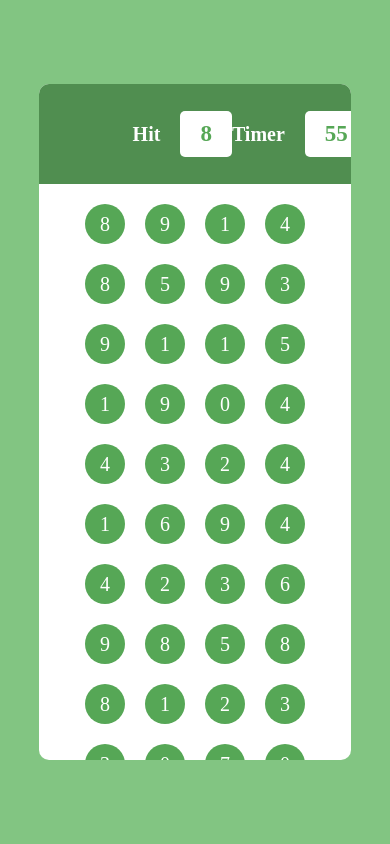
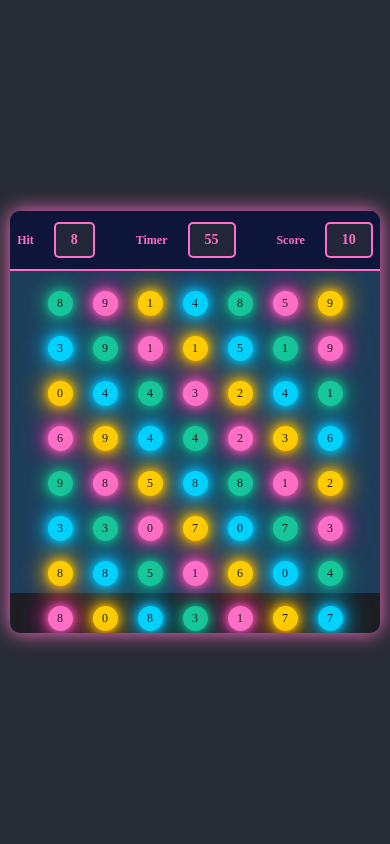
Before and after one commit to Torabarnob203311003/Bubble-Game, a plain HTML site: page index.html in a window 390 px wide. Drawn offline with Linux system fonts and the light colour scheme.

Commit message:
cahnges the  color scheme and  the game over wish and added the play again button

```diff
--- a/index.html
+++ b/index.html
@@ -26,7 +26,7 @@
 
                             </div>
                                 <div class="elem">
-                                    <h2>score</h2>
+                                    <h2>Score</h2>
                                 <div id="scoreval" class="box">0</div>
 
                             </div>
--- a/script.js
+++ b/script.js
@@ -1,10 +1,18 @@
 var timer =60;
-var score =0;
+var score = 0;
 var hitrn = 0;
  function increaseScore(){
 
-  score += 10;
- document.querySelector('#scoreval').textContent = score;
+ score+=10;
+
+document.querySelector('#scoreval').textContent =  score ;
+
+
+
+
+
+
+
 
   };
 function makeBubble(){
@@ -31,9 +39,49 @@ function runTimer(){
      else{
 
         clearInterval(timerint);// i did this bcz withouting clearing the time interval in background it will be run  randomly and it will take space... so for managing the memory soace i use this else option.. nothing else..
-        document.querySelector("#pbtm").innerHTML =`<h1>Game Over</h1>
-        `
+        document.querySelector("#pbtm").innerHTML =`
+
+
+
+         <div class="game-over-container">
+                <div><h1>Game Over</h1></div>
+                <div><h1>Your Score is: ${score}</h1></div>
+                <div><h1>  Best Of Luck For Next Time</h1></div>
+                <button id="reloadButton">Play Again</button>
+            </div>
+            <style>
+                     #reloadButton{
+                           padding:10px;
+                           border-radius :10px;
+                           font-family: "Gilroy";
+                           font-weight:700;
+                           text:15px;
+                           margin: 20px 0;
+     font-size: 2rem;
+     font-weight: 600;
+   //   text-shadow: 0 0 10px #ff6ec7, 0 0 20px #ff3ba7, 0 0 30px #ff0099;
+      text-align: center;
+     background-color: #1b1e23;
+
+     border-radius: 10px;
+     box-shadow: 0 0 20px #13a682;
+     /* Pink shadow */
+     color: #00d2ff;
+     /* Neon yellow text */
+
+                     }
+
+            </style>
+
+
+      `
+      ;
+        document.getElementById('reloadButton').addEventListener('click', function() {
+            location.reload(); // Reload the page
+        });
+
      }
+
         document.querySelector("#runtimeval").textContent=timer;
     },1000);
 
--- a/styles.css
+++ b/styles.css
@@ -1,95 +1,260 @@
- *{
+* {
     font-family: "Gilroy";
-    margin :0;
-    padding : 0;
-    box-sizing : border-box;
-
+    margin: 0;
+    padding: 0;
+    box-sizing: border-box;
 }
 
- html,body{
+html, body {
+    width: 100%;
+    height: 100%;
+}
 
-    width :100%;
-    height :100%;
- }
 #main {
-    display:flex;
+    display: flex;
     align-items: center;
     justify-content: center;
-    width :100%;
-    height : 100%;
-    background-color:  rgb(130, 197, 130);
+    width: 100%;
+    height: 100%;
+    background-color: #282c34; /* Dark background for better contrast */
 }
- #panel{
+
+#panel {
     overflow: hidden;
-     width :80%;
-     height : 80%;
-     background-color: #fff;
-     border-radius:10px;
+    width: 80%;
+    height: 80%;
+    background-color: #1b1e23;
+    border-radius: 10px;
+    box-shadow: 0 0 20px #ff6ec7; /* Pink shadow */
 }
- .elem{
+
+.elem {
     display: flex;
     align-items: center;
     gap: 20px;
+}
 
-
-
-
-
- }
- #ptop{
-   padding: 0px 30%;
+#ptop {
+    padding: 0 10%;
     justify-content: space-between;
-
     align-items: center;
     display: flex;
-    color:#fff;
-     width :100%;
-     height : 100px;
-     background-color: rgb(80, 142, 80);
+    color: #ff6ec7; /* Pink text */
+    width: 100%;
+    height: 100px;
+    background-color: #0e153a; /* Dark blue background */
+    border-bottom: 2px solid #ff6ec7;
+}
 
- }
- .box{
-
-
-    padding : 10px 20px;
-    background-color: #fff;
+.box {
+    padding: 10px 20px;
+    background-color: #212738;
     border-radius: 5px;
     font-weight: 600;
-        font-size: 23px;
-        color: rgb(86, 167, 86);
-        border-radius: 5px;
+    font-size: 1.5rem;
+    color: #ff6ec7; /* Pink text */
+    border: 2px solid #ff6ec7;
 }
- .elem h2{
 
-        font-size: 20px;
+.elem h2 {
+    font-size: 1.25rem;
     font-weight: 600;
+    color: #ff6ec7; /* Pink text */
 }
- #pbtm{
+
+#pbtm {
     flex-wrap: wrap;
     display: flex;
     padding: 20px;
-   width : 100%;
+    width: 100%;
     height: calc(100% - 100px);
     gap: 20px;
     align-items: center;
     justify-content: center;
+    background-color: #1e3d59; /* Dark teal background */
 }
 
- .bubble{
-
+.bubble {
     display: flex;
     align-items: center;
     justify-content: center;
     width: 40px;
     height: 40px;
-        background-color: rgb(86, 167, 86);
-        color: #fff;
-        border-radius: 60%;
+    color: #1b1e23; /* Dark text */
+    border-radius: 50%;
     font-weight: 500;
-        font-size: 20px;
+    font-size: 1.25rem;
+    transition: all 0.3s ease;
+    box-shadow: 0 0 10px, 0 0 20px, 0 0 30px; /* Empty shadows to be set individually */
 }
- .bubble:hover{
 
-    background-color: rgb(44, 99, 44);
+/* Define neon colors */
+.bubble:nth-child(4n+1) {
+    background-color: #16c79a; /* Neon green */
+    box-shadow: 0 0 10px #16c79a, 0 0 20px #13a682, 0 0 30px #119570;
+}
+
+.bubble:nth-child(4n+2) {
+    background-color: #ff6ec7; /* Neon pink */
+    box-shadow: 0 0 10px #ff6ec7, 0 0 20px #ff3ba7, 0 0 30px #ff0099;
+}
+
+.bubble:nth-child(4n+3) {
+    background-color: #ffcc00; /* Neon yellow */
+    box-shadow: 0 0 10px #ffcc00, 0 0 20px #ffb700, 0 0 30px #ffa500;
+}
+
+.bubble:nth-child(4n+4) {
+    background-color: #00d2ff; /* Neon blue */
+    box-shadow: 0 0 10px #00d2ff, 0 0 20px #00bfff, 0 0 30px #00acee;
+}
+
+.bubble:hover {
+    transform: scale(1.1);
     cursor: pointer;
 }
+
+/* Hover effects */
+.bubble:nth-child(4n+1):hover {
+    background-color: #13a682;
+    box-shadow: 0 0 10px #16c79a, 0 0 20px #13a268, 0 0 30px #119570;
+}
+
+.bubble:nth-child(4n+2):hover {
+    background-color: #ff3ba7;
+    box-shadow: 0 0 10px #ff6ec7, 0 0 20px #ff3ba7, 0 0 30px #ff0099;
+}
+
+.bubble:nth-child(4n+3):hover {
+    background-color: #ffb700;
+    box-shadow: 0 0 10px #ffcc00, 0 0 20px #ffb700, 0 0 30px #ffa500;
+}
+
+.bubble:nth-child(4n+4):hover {
+    background-color: #00bfff;
+    box-shadow: 0 0 10px #00d2ff, 0 0 20px #00bfff, 0 0 30px #00acee;
+}
+
+@media (max-width: 1024px) {
+    #panel {
+        width: 90%;
+        height: 70%;
+    }
+
+    .box {
+        font-size: 1.25rem;
+    }
+
+    .elem h2 {
+        font-size: 1rem;
+    }
+
+    .bubble {
+        width: 35px;
+        height: 35px;
+        font-size: 1rem;
+    }
+}
+
+@media (max-width: 768px) {
+    #panel {
+        width: 90%;
+        height: 60%;
+    }
+
+    #ptop {
+        height: 80px;
+        padding: 0 5%;
+    }
+
+    .box {
+        font-size: 1rem;
+    }
+
+    .elem h2 {
+        font-size: 0.875rem;
+    }
+
+    .bubble {
+        width: 30px;
+        height: 30px;
+        font-size: 0.875rem;
+    }
+}
+
+@media (max-width: 480px) {
+    #panel {
+        width: 95%;
+        height: 50%;
+    }
+
+    #ptop {
+        height: 60px;
+        padding: 0 2%;
+    }
+
+    .box {
+        font-size: 0.875rem;
+        padding: 8px 15px;
+    }
+
+    .elem h2 {
+        font-size: 0.75rem;
+    }
+
+    .bubble {
+        width: 25px;
+        height: 25px;
+        font-size: 0.75rem;
+    }
+}
+
+@media (max-width: 360px) {
+    #panel {
+        width: 100%;
+        height: 45%;
+    }
+
+    #ptop {
+        height: 50px;
+        padding: 0 1%;
+    }
+
+    .box {
+        font-size: 0.75rem;
+        padding: 5px 10px;
+    }
+
+    .elem h2 {
+        font-size: 0.625rem;
+    }
+
+    .bubble {
+        width: 20px;
+        height: 20px;
+        font-size: 0.625rem;
+    }
+}
+  /* Styling for the game over container */
+  .game-over-container {
+     text-align: center;
+     background-color: #1b1e23;
+     padding: 20px;
+     border-radius: 10px;
+     box-shadow: 0 0 20px #ff6ec7;
+     /* Pink shadow */
+     color: #ffcc00;
+     /* Neon yellow text */
+  }
+
+  .game-over-container h1 {
+     margin: 20px 0;
+     font-size: 2rem;
+     font-weight: 600;
+     text-shadow: 0 0 10px #ff6ec7, 0 0 20px #ff3ba7, 0 0 30px #ff0099;
+  }
+
+  /* Additional styling for other elements */
+  .game-over-container div {
+     margin: 10px 0;
+  }
```
Lines whose indentation alone changed are shown as unchanged.
